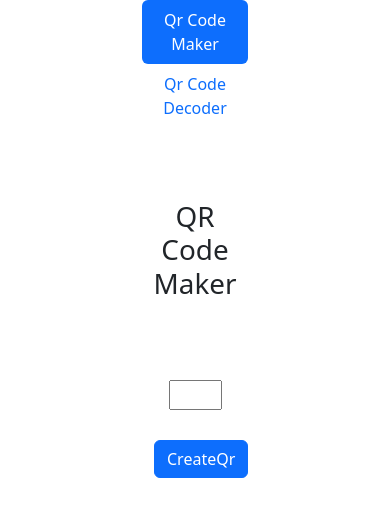
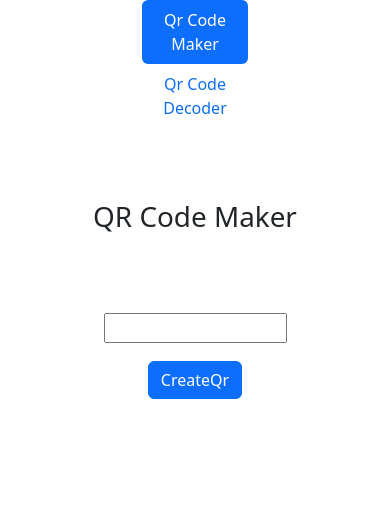
Before and after one commit to MitiHere/web-qrcode, a website: page index.html in a window 390 px wide. Drawn offline with nearby package versions, Linux system fonts and the light colour scheme.

Commit message:
Fix for smartphone

```diff
--- a/index.html
+++ b/index.html
@@ -6,6 +6,7 @@
 <script src="https://cdn.jsdelivr.net/npm/bootstrap@5.3.2/dist/js/bootstrap.bundle.min.js"
     integrity="sha384-C6RzsynM9kWDrMNeT87bh95OGNyZPhcTNXj1NW7RuBCsyN/o0jlpcV8Qyq46cDfL"
     crossorigin="anonymous"></script>
+    <meta name="viewport" content="width=device-width, initial-scale=1" />
 
 <head>
     <meta charset="UTF-8">
@@ -34,8 +35,8 @@
             <div class="col"></div>
         </div>
         <div class="row">
-            <div class="col"></div>
-            <div class="col">
+            <div class="col-md"></div>
+            <div class="col-md-6 col-12">
                 <div class="tab-content" id="pills-tabContent">
                     <div class="tab-pane fade show active" id="pills-maker" role="tabpanel"
                         aria-labelledby="pills-maker-tab">
@@ -108,7 +109,7 @@
                     </div>
                 </div>
             </div>
-            <div class="col"></div>
+            <div class="col-md"></div>
         </div>
     </div>
 
```
